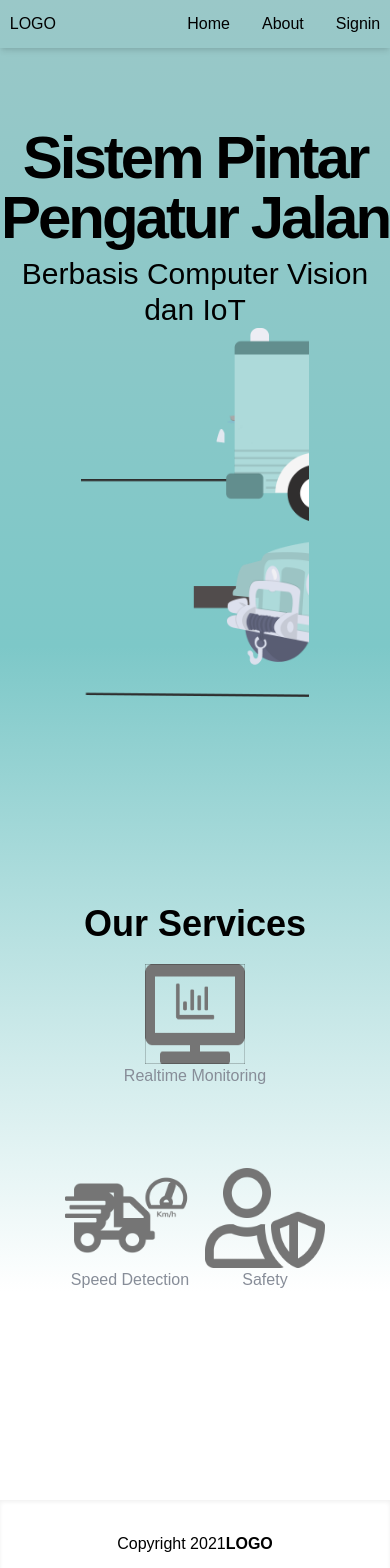
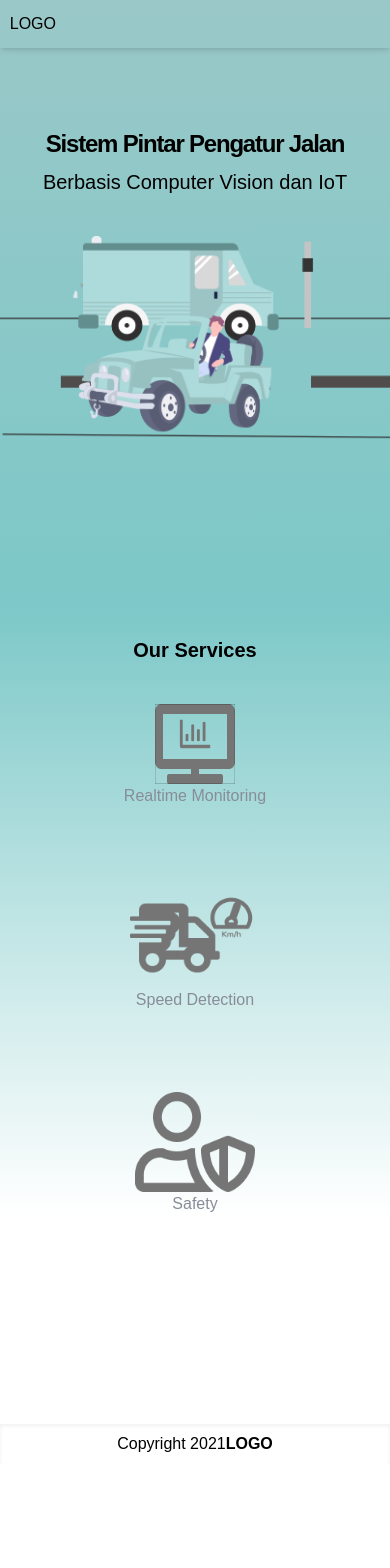
Before and after one commit to harisspace/sipejam-client, a Next.js app: page / in a window 390 px wide. Shown: the top 1568 px of the page. After the commit the page ends 1464 px from the top, so only its background shows below. Built offline with nearby package versions, Linux system fonts and the light colour scheme; no server answers.

Commit message:
responsive in signin,signup, and home

```diff
--- a/components/Templates/Footer.tsx
+++ b/components/Templates/Footer.tsx
@@ -1,6 +1,6 @@
 const Footer = () => {
   return (
-    <div className="py-8 shadow-inner mt-52">
+    <div className="py-2 sm:py-8 shadow-inner mt-52">
       <span className="flex justify-center items-center">
         Copyright 2021 <span className="font-bold"> LOGO</span>
       </span>
--- a/components/Templates/GoogleOAuth.tsx
+++ b/components/Templates/GoogleOAuth.tsx
@@ -8,7 +8,7 @@ const GoogleOAuth = () => {
   const path = router.pathname.split("/")[1];
 
   return (
-    <div className="bg-blue-500  w-8/12 rounded-sm shadow-lg cursor-pointer">
+    <div className="bg-blue-500  sm:w-8/12 rounded-sm shadow-lg cursor-pointer">
       <Link href="/auth/oauth/google">
         <a className="p-1 flex items-center">
           <div className="p-1 bg-white">
--- a/components/Templates/Navbar.tsx
+++ b/components/Templates/Navbar.tsx
@@ -43,7 +43,7 @@ const Navbar: React.FC<Props> = ({ dataUser }) => {
             </Link>
           </span>
         )}
-        <div>
+        <div className="sm:block hidden">
           {dataUser ? (
             // login view
             <ul className="flex">
--- a/components/Templates/SystemCard.tsx
+++ b/components/Templates/SystemCard.tsx
@@ -38,30 +38,32 @@ const SystemCard: React.FC<Props> = ({
     <>
       {isSuccess ? <Notification message="Request success send" /> : ""}
       {isError ? <Notification message="Request already send, please wait for confirmation" /> : ""}
-      <div>
-        <div className="grid bg-white grid-cols-4 rounded-lg mt-10 w-3/6 m-auto py-5 px-4">
-          <div className="mr-5 col-span-1">
+      <div className="w-wrapper m-auto">
+        <div className="sm:grid bg-white sm:grid-cols-4 rounded-lg mt-10 sm:w-3/6 m-auto sm:py-5 sm:px-4">
+          <div className="mr-5 sm:col-span-1 w-full">
             <Image
               src={`${process.env.NEXT_PUBLIC_BASE_URL}/images/${image_uri}`}
               alt={name}
+              className="rounded-lg sm:rounded-none"
               height={100}
+              layout="responsive"
               width={100}
             />
           </div>
-          <div className="flex flex-col justify-between col-span-2">
-            <div>
+          <div className="ml-3 flex flex-col justify-between sm:col-span-2">
+            <div className="flex flex-col items-center sm:items-start sm:flex-none">
               <a className="font-bold uppercase text-xl" href={`/system/${system_uid}`}>
                 {name}
               </a>
-              <span className="flex items-center text-sm text-primary">
+              <span className="flex text-sm text-primary">
                 <MdPlace />
-                <span className="ml-1">{placed}</span>
+                <span>{placed}</span>
               </span>
             </div>
-            <div className="">
-              <span className="flex items-center text-sm text-secondary">
+            <div className="items-center sm:items-start">
+              <span className="flex justify-center sm:justify-start text-sm text-secondary">
                 <RiAdminLine />
-                <span className="ml-1">{username}</span>
+                <span>{username}</span>
               </span>
             </div>
           </div>
--- a/pages/index.tsx
+++ b/pages/index.tsx
@@ -43,9 +43,9 @@ const Home: React.FC<Props> = ({ dataUser }) => {
             ) : (
               <div className="flex flex-col items-center justify-center">
                 <Image
-                  className="object-contain"
-                  height={500}
-                  width={500}
+                  layout="responsive"
+                  width={100}
+                  height={100}
                   src="/images/empty.png"
                   alt="You already admin all System"
                 />
@@ -63,34 +63,38 @@ const Home: React.FC<Props> = ({ dataUser }) => {
           <div className="bg-gradient-to-b from-primary via-secondary">
             <Navbar />
             <div className="mt-20">
-              <h1 className="text-center text-6xl font-bold tracking-tighter mb-2">
+              <h1 className="text-center text-2xl lg:text-6xl font-bold tracking-tighter mb-2">
                 Sistem Pintar Pengatur Jalan
               </h1>
-              <h1 className="text-center text-3xl font-medium text-secondary">Berbasis Computer Vision dan IoT</h1>
-              <div className="items-center bg-all-system bg-cover h-96 w-7/12 m-auto"></div>
+              <h1 className="text-center text-xl lg:text-3xl font-medium text-secondary">
+                Berbasis Computer Vision dan IoT
+              </h1>
+              <div className="items-center bg-all-system bg-cover h-52 w-full sm:h-96 mt-10 sm:w-7/12 m-auto"></div>
             </div>
 
             <div>
-              <h2 className="text-center text-4xl mb-5 mt-48 font-semibold">Our Services</h2>
-              <div className="flex justify-center flex-col items-center">
+              <h2 className="text-center text-xl sm:text-4xl mb-5 mt-48 font-semibold">Our Services</h2>
+              <div className="flex justify-center flex-col items-center mt-10">
+                <div className="w-20 sm:w-32 h-20 sm:h-32">
                   <Image
                     src="/images/realtime-monitoring.png"
                     width={100}
                     height={100}
                     alt="realtime"
-                  layout="fixed"
+                    layout="responsive"
                   />
+                </div>
                 <span className="block text-primary">Realtime Monitoring</span>
               </div>
 
               <div className="w-8/12 m-auto">
-                <div className="flex flex-row justify-between mt-20">
+                <div className="flex flex-col sm:flex-row justify-between mt-20">
                   <div className="flex justify-center flex-col items-center">
                     <Image src="/images/kecepatan.png" width={130} height={100} className="block" alt="speed" />
                     <span className="text-primary">Speed Detection</span>
                   </div>
 
-                  <div className="flex justify-center flex-col items-center">
+                  <div className="flex justify-center flex-col items-center mt-20 sm:mt-0">
                     <Image src="/images/safety.png" width={120} height={100} className="block" alt="safety" />
                     <span className="text-primary">Safety</span>
                   </div>
--- a/pages/signin.tsx
+++ b/pages/signin.tsx
@@ -48,17 +48,17 @@ const Signin = () => {
       {isLoading ? <Loader /> : ""}
       <div>
         <div>
-          <div className="grid grid-cols-8 max-h-screen h-screen">
-            <div className="col-span-2 bg-gradient-to-l from-primary to-secondary">
+          <div className="md:grid md:grid-cols-8 max-h-screen h-screen">
+            <div className="sm:col-span-2 bg-gradient-to-l from-primary to-secondary hidden lg:block">
               <div className="bg-sistem h-screen bg-contain bg-no-repeat bg-center"></div>
             </div>
 
-            <div className="col-span-6 flex items-center">
-              <div className="ml-3 p-8 w-6/12 shadow-lg">
+            <div className="md:col-span-6 flex items-center lg:justify-start sm:justify-center">
+              <div className="ml-3 p-8 sm:w-full lg:w-6/12 shadow-lg mt-5">
                 <h1>LOGO</h1>
                 <GoogleOAuth />
 
-                <form className="w-11/12 mt-6" onSubmit={handleSubmit}>
+                <form className="sm:w-11/12 mt-6" onSubmit={handleSubmit}>
                   <div className="mb-3 pt-0">
                     <input
                       required
--- a/pages/signup.tsx
+++ b/pages/signup.tsx
@@ -29,13 +29,13 @@ const Signup = () => {
       {isLoading ? <Loader /> : ""}
       <div>
         <div>
-          <div className="grid grid-cols-8 max-h-screen h-screen">
-            <div className="col-span-2 bg-gradient-to-l from-primary to-secondary">
+          <div className="md:grid md:grid-cols-8 max-h-screen h-screen">
+            <div className="sm:col-span-2 bg-gradient-to-l from-primary to-secondary hidden lg:block">
               <div className="bg-sistem h-screen bg-contain bg-no-repeat bg-center"></div>
             </div>
 
-            <div className="col-span-6 flex items-center">
-              <div className="ml-3 p-8 w-6/12 shadow-lg">
+            <div className="md:col-span-6 flex items-center lg:justify-start sm:justify-center">
+              <div className="ml-3 p-8 sm:w-full lg:w-6/12 shadow-lg mt-5">
                 <h1>LOGO</h1>
                 <GoogleOAuth />
 
```
Lines whose indentation alone changed are shown as unchanged.
